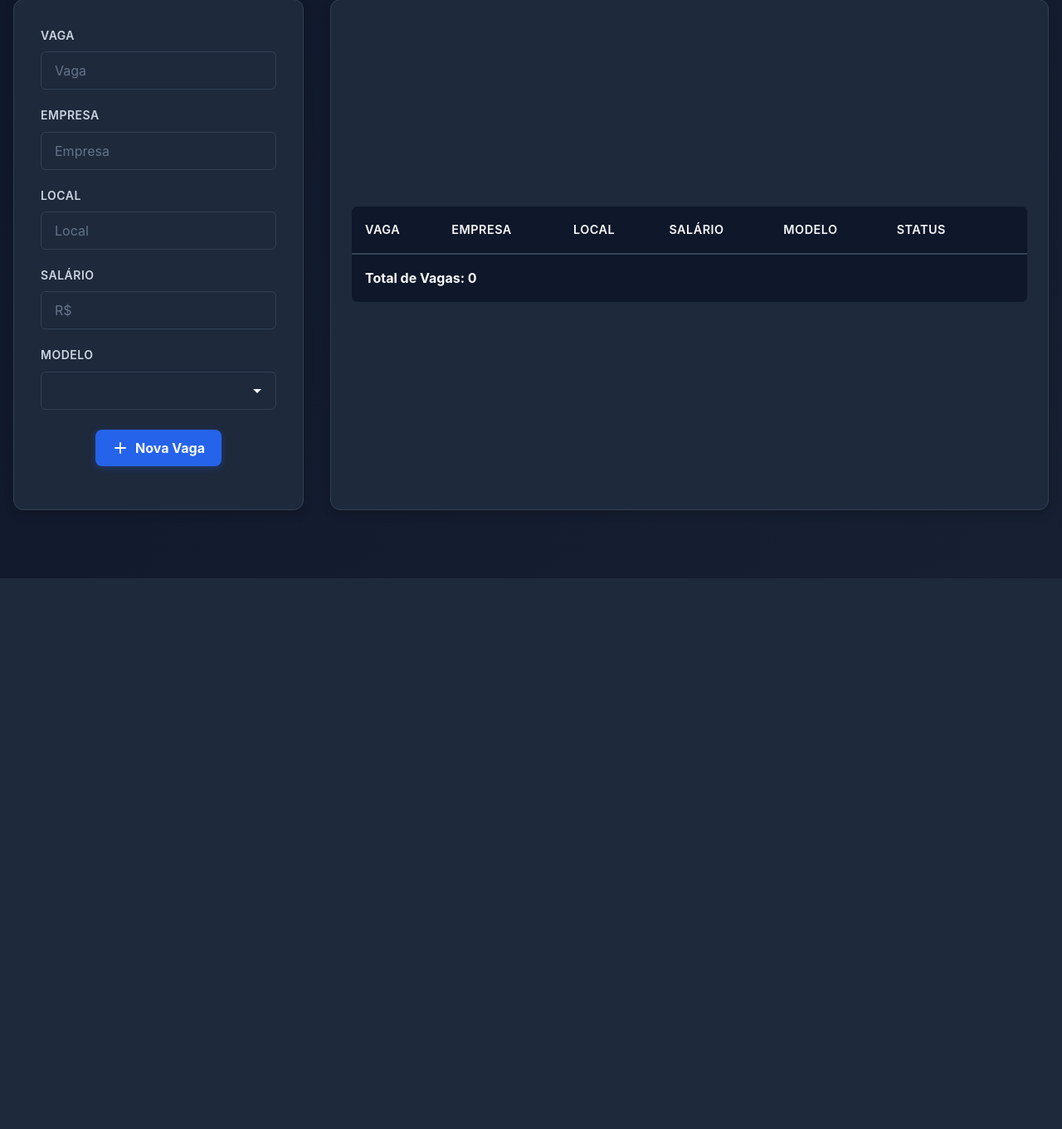
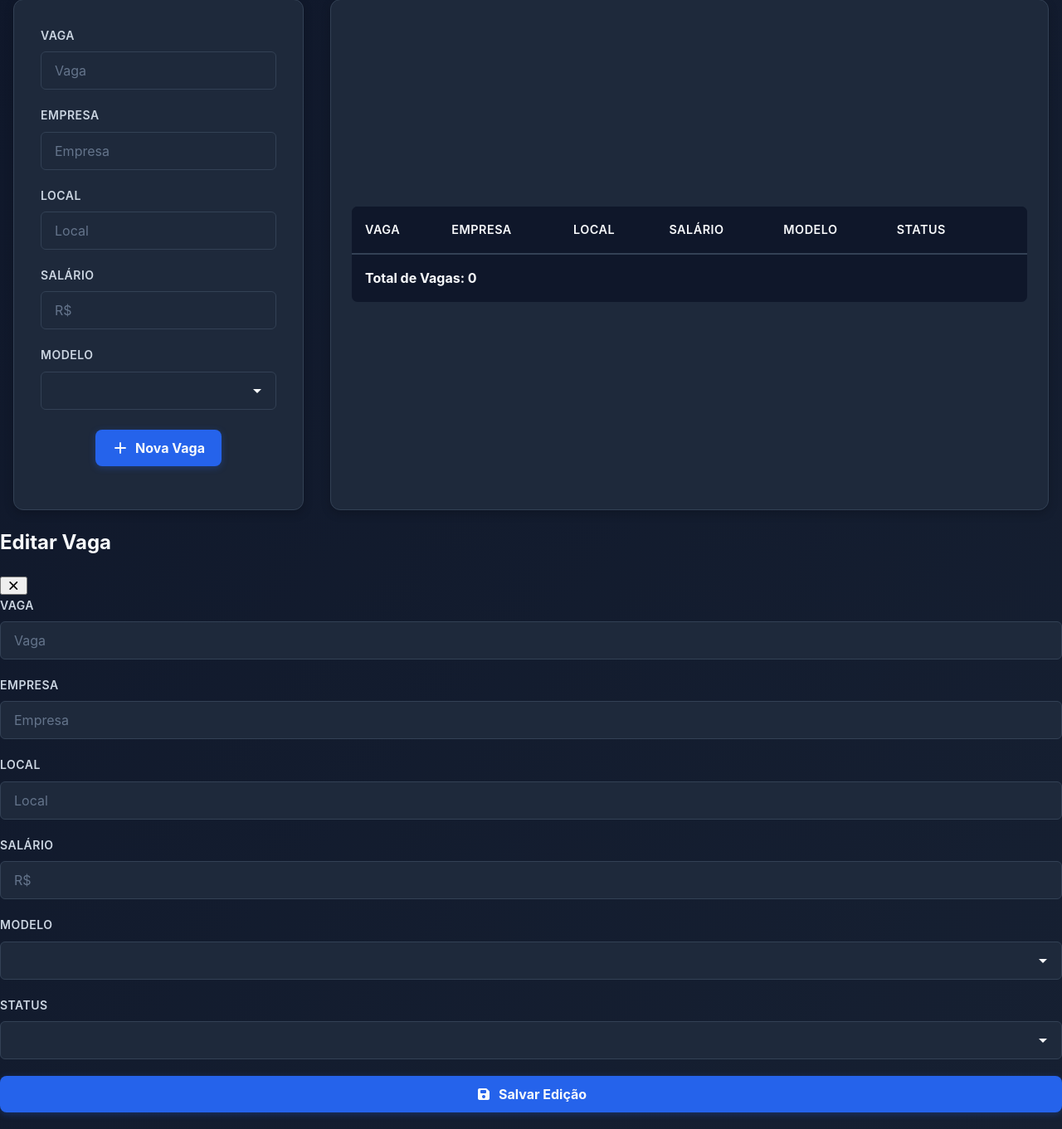
Before and after one commit to EnzoSanchez23/VagasTrack, a FastAPI app: template app/templates/index.html in a window 1280 px wide. Shown: the part 103-1464 px from the top of the page at 83% size. Before the commit the page ends 800 px from the top, so only its background shows below. Run offline with FastAPI, Linux system fonts and the light colour scheme; the template is opened without the code that fills it, so the values that code supplies are empty; some libraries are stand-ins or nearby versions.

Commit message:
Adicionado um model para ediçao das vagas. WIP na funcionalidade de edição

```diff
--- a/app/templates/index.html
+++ b/app/templates/index.html
@@ -8,6 +8,7 @@
         <link rel="stylesheet" href="/static/css/inputs.css?v=1">
         <link rel="stylesheet" href="/static/css/buttons.css?v=2">
         <link rel="stylesheet" href="/static/css/table.css?v=3">
+        <link rel="stylesheet" href="/static/css/modal.css?v=1">
         <link rel="stylesheet" href="https://cdnjs.cloudflare.com/ajax/libs/font-awesome/7.0.1/css/all.min.css">
     </head>
     <body>
@@ -91,19 +92,20 @@
                                                 </div>
                                             </td>
                                             <td>
-                                                <form>
-                                                    <div class="table-btn-div">
+
+                                                <div class="table-btn-div">
+                                                    <form>
                                                         <button class="btn-delete">
                                                             <i class="fa-solid fa-trash-can"></i>
                                                             <b>DELETAR</b>
                                                         </button>
+                                                    </form>
+                                                    <button class="btn-update" onclick="openModal()">
+                                                        <i class="fa-solid fa-pen-to-square"></i>
+                                                        <b>EDITAR</b>
+                                                    </button>
+                                                </div>
 
-                                                        <button class="btn-update">
-                                                            <i class="fa-solid fa-pen-to-square"></i>
-                                                            <b>EDITAR</b>
-                                                        </button>
-                                                    </div>
-                                                </form>
                                             </td>
                                         </tr>
                                         {% endfor %}
@@ -120,9 +122,77 @@
                 </div>
 
             </div>
+
+            <div class="modal-overlay-div" id="modal-div">
+
+                <div class="modal-div">
+
+                    <div class="header-modal-div">
+                        <div class="header-title-div">
+                            <h2>Editar Vaga</h2>
+                        </div>
+
+                        <div class="header-close-btn">
+                            <button class="close-modal-btn" id="close-modal-btn" onclick="closeModal()">
+                                <i class="fa-solid fa-xmark"></i>
+                            </button>
+                        </div>
+                    </div>
+
+                    <form>
+
+                        <div class="div-inputs" id="div-vaga-modal">
+                            <label>VAGA</label>
+                            <input id="vaga-input-modal" type="text" name="vaga" placeholder="Vaga" required>
+                        </div>
+
+                        <div class="div-inputs" id="div-empresa-modal">
+                            <label>EMPRESA</label>
+                            <input id="empresa-input-modal" type="text" name="empresa" placeholder="Empresa" required>
+                        </div>
+
+                        <div class="div-inputs" id="div-local-modal">
+                            <label>LOCAL</label>
+                            <input id="local-input-modal" type="text" name="local" placeholder="Local" required>
+                        </div>
+
+                        <div class="div-inputs" id="div-salario-modal">
+                            <label>SALÁRIO</label>
+                            <input id="salario-input-modal" type="number" name="salario" placeholder="R$" required>
+                        </div>
+
+                        <div class="div-inputs" id="div-modelo-modal">
+                            <label>MODELO</label>
+                            <select id="modelo-input-modal" name="modelo" required >
+                                <option selected disabled></option>
+                                <option>Presencial</option>
+                                <option>Remoto</option>
+                                <option>Híbrido</option>
+                            </select>
+                        </div>
+
+                        <div class="div-inputs" id="div-status-modal">
+                            <label>STATUS</label>
+                            <select id="status-input-modal" name="status" required >
+                                <option selected disabled></option>
+                                <option>Em Processo</option>
+                                <option>Aceito</option>
+                                <option>Recusado</option>
+                            </select>
+                        </div>
+
+                        <div class="div-inputs" id="div-botao-modal">
+                            <button class="btn-default" id="btn-modal-update"><i class="fa-solid fa-floppy-disk"></i><b>Salvar Edição</b></button>
+                        </div>
+
+                    </form>
+
+                </div>
+            </div>
+
         </main>
 
 
-        <script src="/static/js/script.js?v=1" ></script>
+        <script src="/static/js/script.js?v=3"></script>
     </body>
 </html>
```
